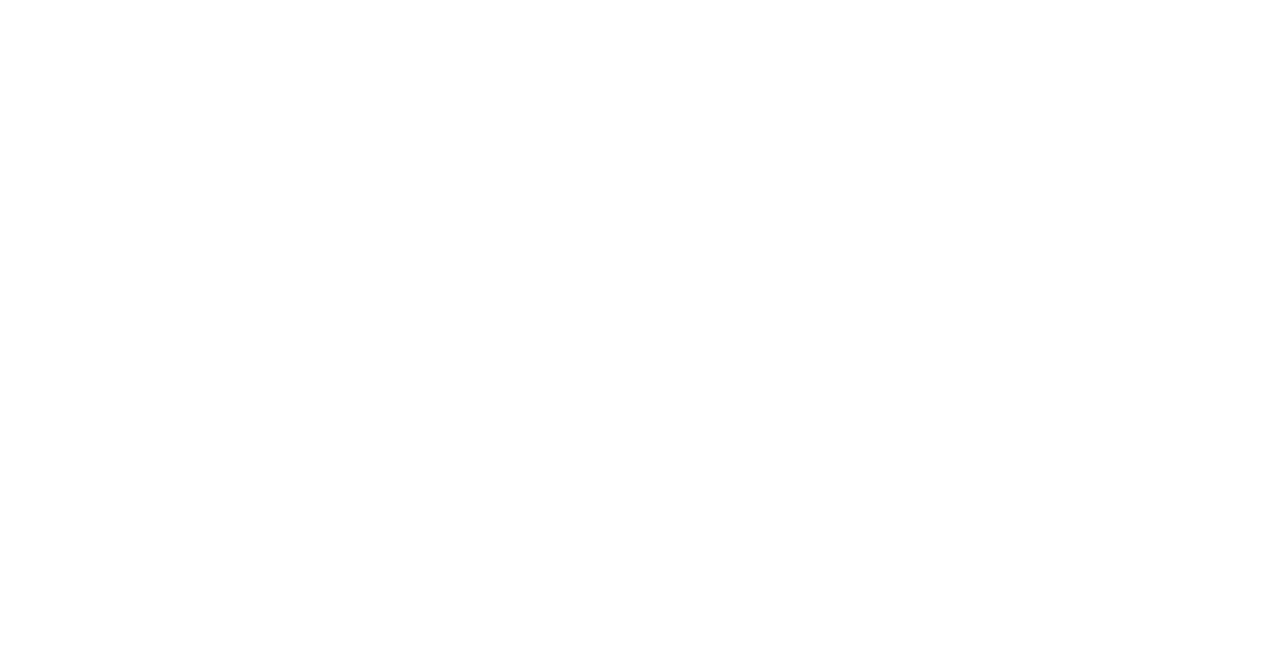
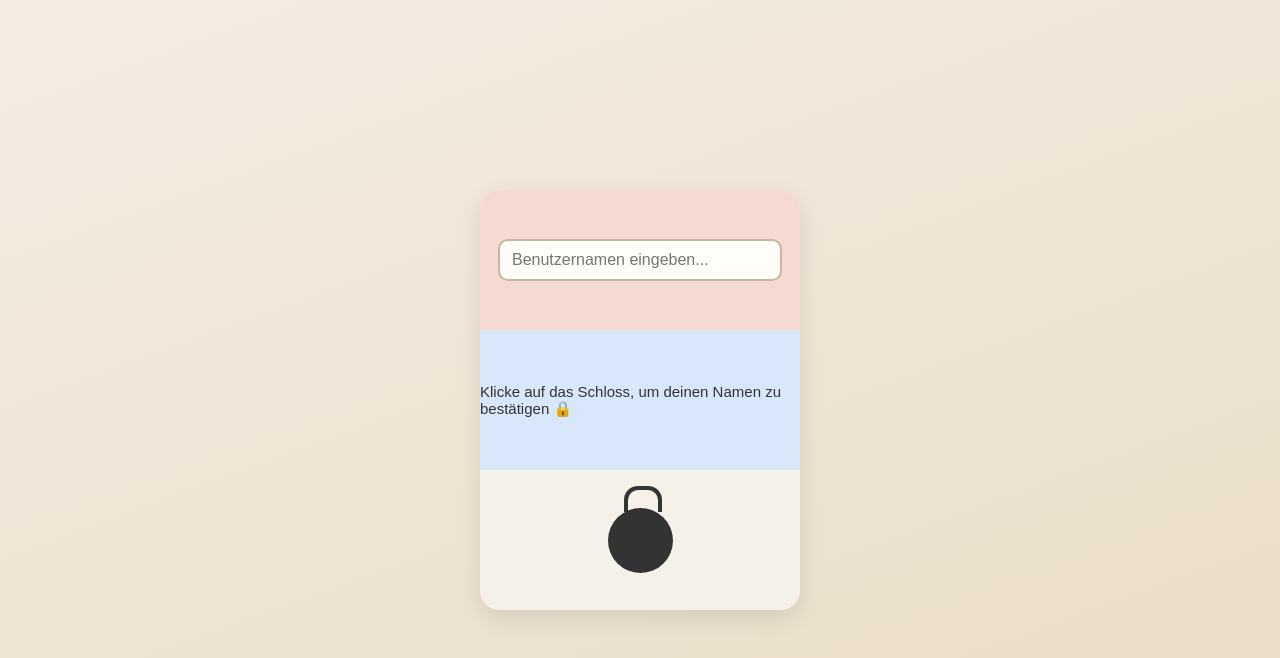
Before and after one commit to Dragon089-hub/MatheRaetzel, a plain HTML site: page Index.HTMl in a window 1280 px wide. Drawn offline with Linux system fonts and the light colour scheme.

Commit message:
snapshot 1

```diff
--- a/Index.HTMl
+++ b/Index.HTMl
@@ -1,11 +1,48 @@
 <!DOCTYPE html>
 <html lang="de">
 <head>
-    <meta charset="UTF-8">
-    <meta name="viewport" content="width=device-width, initial-scale=1.0">
-    <title>Document</title>
+  <meta charset="UTF-8">
+  <meta name="viewport" content="width=device-width, initial-scale=1.0">
+  <title>Benutzernamen prüfen</title>
+  <link rel="stylesheet" href="style.css">
 </head>
 <body>
+  <div class="card">
+    <div class="input-section">
+      <input type="text" id="username" placeholder="Benutzernamen eingeben...">
+    </div>
 
+    <div class="info-section">
+      <p>Klicke auf das Schloss, um deinen Namen zu bestätigen 🔒</p>
+    </div>
+
+    <div class="lock-section">
+      <div id="lock" class="lock open"></div>
+    </div>
+  </div>
+
+  <script>
+    const lock = document.getElementById("lock");
+    const input = document.getElementById("username");
+
+    lock.addEventListener("click", () => {
+      const username = input.value.trim();
+      if (!username) {
+        alert("Bitte zuerst einen Benutzernamen eingeben!");
+        return;
+      }
+
+      // Beispielhafte Prüfung
+      const verfügbar = username.toLowerCase() !== "admin" && username.length >= 3;
+
+      lock.classList.remove("available", "unavailable");
+
+      if (verfügbar) {
+        lock.classList.add("open", "available");
+      } else {
+        lock.classList.add("closed", "unavailable");
+      }
+    });
+  </script>
 </body>
 </html>
--- /dev/null
+++ b/style.css
@@ -0,0 +1,115 @@
+/* === Grunddesign === */
+body {
+    margin: 0;
+    height: 100vh;
+    display: flex;
+    justify-content: center;
+    align-items: center;
+    background: linear-gradient(160deg, #f4ede3, #e9dcc5);
+    font-family: "Poppins", sans-serif;
+  }
+
+  /* === Karte mit abgerundeten Ecken === */
+  .card {
+    width: 320px;
+    height: 420px;
+    background: #fffaf2;
+    border-radius: 20px;
+    box-shadow: 0 8px 25px rgba(0,0,0,0.1);
+    display: grid;
+    grid-template-rows: 1fr 1fr 1fr;
+    overflow: hidden;
+  }
+
+  /* === Sektionen === */
+  .input-section, .info-section, .lock-section {
+    display: flex;
+    justify-content: center;
+    align-items: center;
+  }
+
+  .input-section {
+    background: #f6d9d2;
+  }
+
+  .info-section {
+    background: #d8e7fa;
+    font-size: 15px;
+    color: #333;
+  }
+
+  .lock-section {
+    background: #f5f1e8;
+  }
+
+  /* === Eingabefeld === */
+  input {
+    width: 80%;
+    padding: 10px 12px;
+    font-size: 16px;
+    border: 2px solid #c5b6a3;
+    border-radius: 10px;
+    outline: none;
+    background: #fffdf9;
+    transition: all 0.3s ease;
+  }
+
+  input:focus {
+    border-color: #b2937a;
+    box-shadow: 0 0 8px rgba(178,147,122,0.3);
+  }
+
+  /* === Schloss === */
+  .lock {
+    width: 65px;
+    height: 65px;
+    border-radius: 50%;
+    background-color: #333;
+    position: relative;
+    cursor: pointer;
+    transition: transform 0.3s, box-shadow 0.3s, background-color 0.3s;
+  }
+
+  .lock::before {
+    content: "";
+    position: absolute;
+    top: -22px;
+    left: 16px;
+    width: 30px;
+    height: 22px;
+    border: 4px solid #333;
+    border-bottom: none;
+    border-radius: 14px 14px 0 0;
+    transform-origin: center;
+    transform: rotate(0deg);
+    transition: transform 0.3s, border-color 0.3s;
+  }
+
+  /* Schloss geschlossen */
+  .lock.closed::before {
+    transform: rotate(-25deg);
+  }
+
+  /* Schloss grün oder rot bei Status */
+  .lock.available {
+    box-shadow: 0 0 20px 5px rgba(0, 200, 100, 0.5);
+    background-color: #2e7d32;
+  }
+
+  .lock.available::before {
+    border-color: #2e7d32;
+  }
+
+  .lock.unavailable {
+    box-shadow: 0 0 20px 5px rgba(255, 80, 80, 0.5);
+    background-color: #b71c1c;
+  }
+
+  .lock.unavailable::before {
+    border-color: #b71c1c;
+  }
+
+  /* Hover-Effekt */
+  .lock:hover {
+    transform: scale(1.05);
+  }
```
